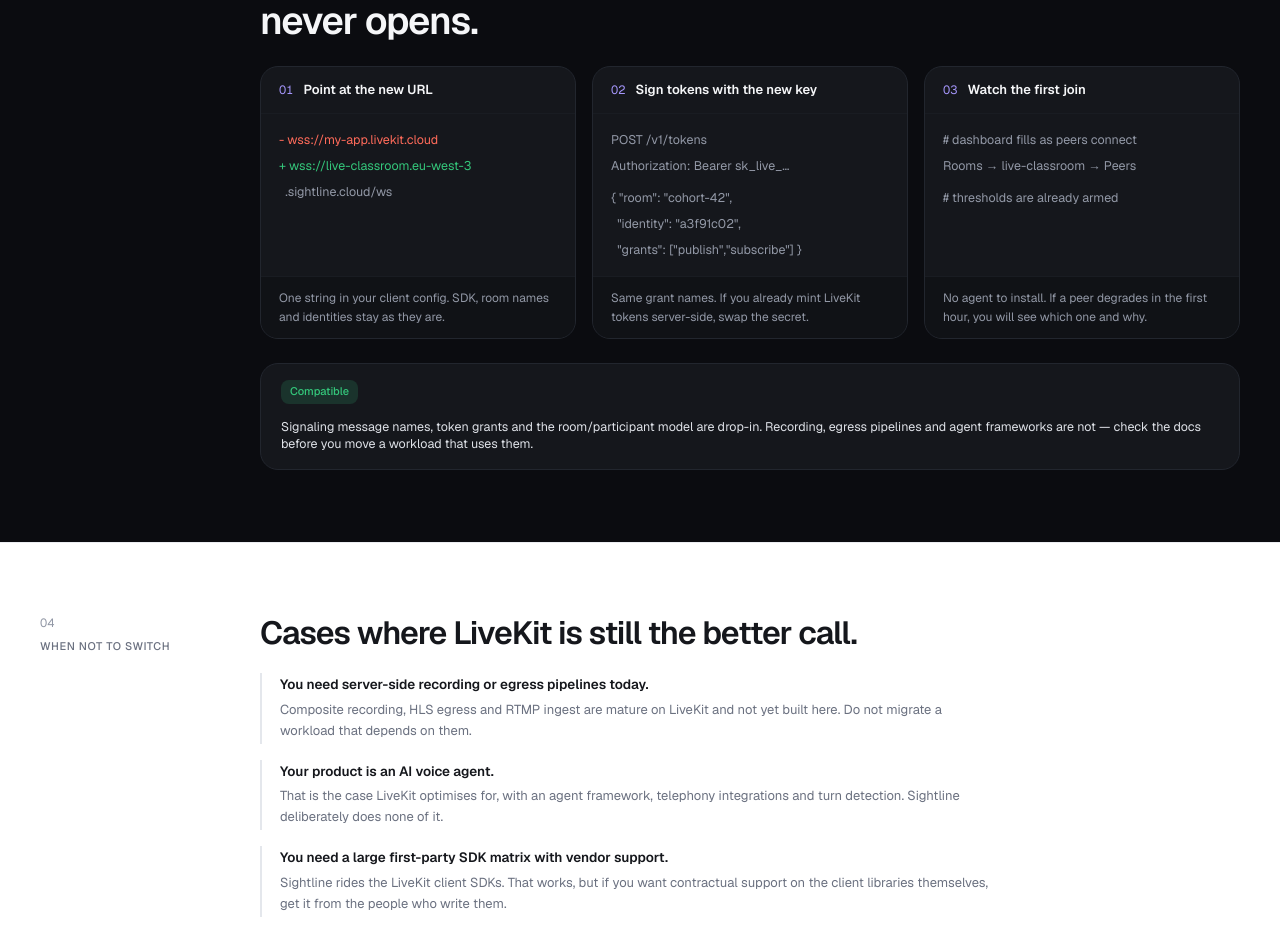
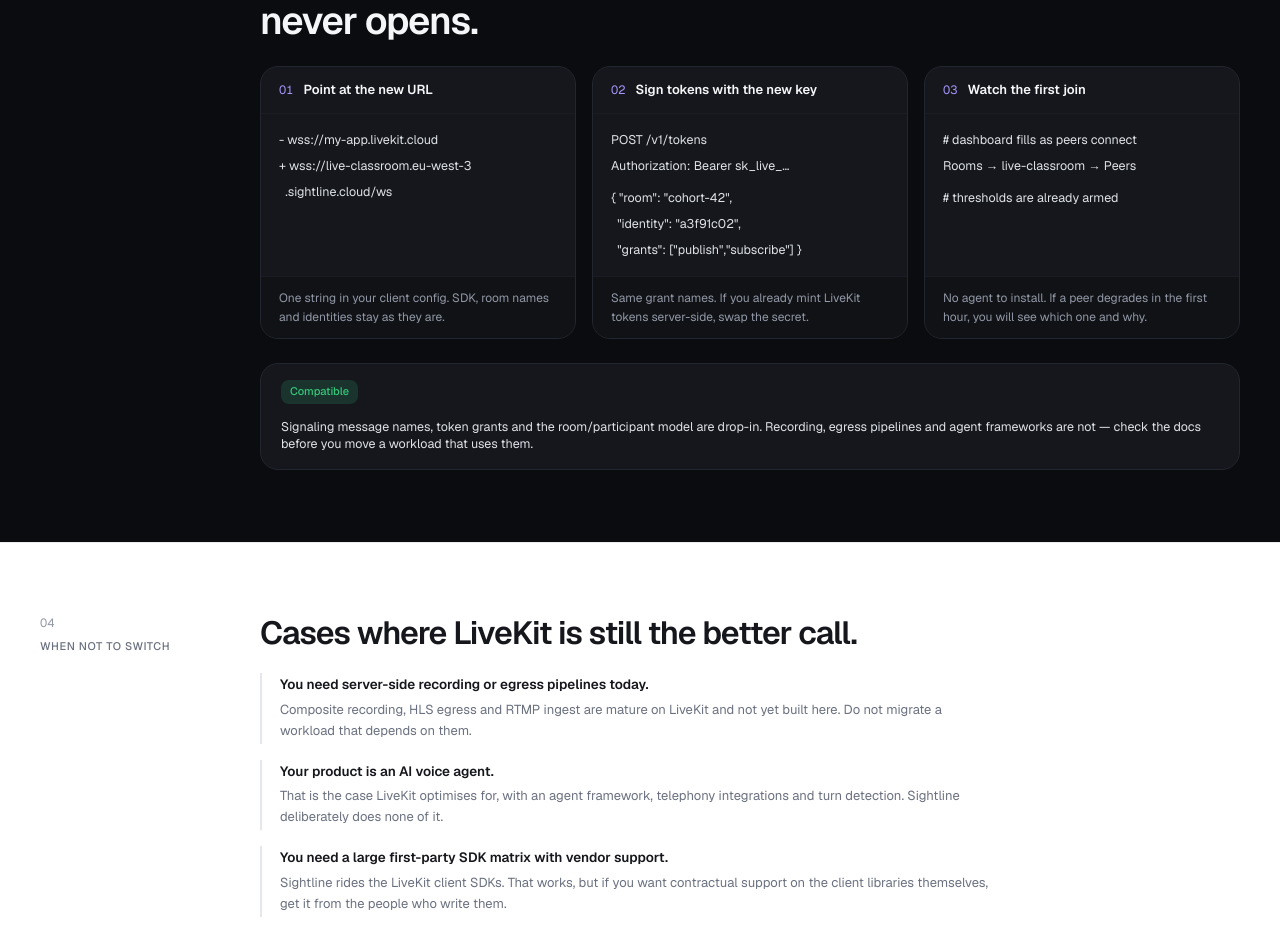
Before and after one commit to FrekiManagarm/lumyx, a Next.js app in the folder apps/web/: page /compare/livekit in a window 1280 px wide. Shown: the part 2765-3692 px from the top of the page. Built offline with nearby package versions, Linux system fonts and the light colour scheme.

Commit message:
fix(web): drop per-line diff colouring in MigrationSteps, match source

```diff
--- a/apps/web/app/compare/livekit/_sections/MigrationSteps.module.css
+++ b/apps/web/app/compare/livekit/_sections/MigrationSteps.module.css
@@ -103,23 +103,16 @@
   flex: 1;
 }
 
-/* Global constraint: diff lines starting with `-` read as --danger, `+` as --ok, the rest as
-   --text-muted. The source itself renders every line in a flat var(--text-body) (no per-line
-   colour at all) — this is a deliberate divergence from the literal handoff HTML, following the
-   explicit instruction in the task brief's global constraints instead. See task-9-report.md. */
+/* Compare LiveKit.dc.html:153-155 — every line of `st.lines` renders identically: flat
+   var(--text-body), no colour keyed off the `-`/`+` prefix. A prior pass here added per-line
+   danger/ok colouring on a brief instruction that turned out not to trace to the design and that
+   also contradicted the design system's own rule (colour signals a crossed threshold, never
+   decoration) — reverted. See task-9-report.md. */
 .line {
   font-size: 12.5px;
   line-height: 1.6;
+  color: var(--text-body);
   white-space: pre-wrap;
-}
-.lineRemoved {
-  color: var(--danger);
-}
-.lineAdded {
-  color: var(--ok);
-}
-.lineNeutral {
-  color: var(--text-muted);
 }
 
 .cardNote {
--- a/apps/web/app/compare/livekit/_sections/MigrationSteps.tsx
+++ b/apps/web/app/compare/livekit/_sections/MigrationSteps.tsx
@@ -2,19 +2,15 @@
 import { STEPS } from '@/content/compare';
 import s from './MigrationSteps.module.css';
 
-// Diff-line colour per the task's global constraints: `-` reads as --danger, `+` as --ok, the
-// rest as --text-muted (see the comment above .line in MigrationSteps.module.css for why this
-// diverges from the source's own flat colouring).
-function lineClass(line: string): string {
-  if (line.startsWith('-')) return s.lineRemoved;
-  if (line.startsWith('+')) return s.lineAdded;
-  return s.lineNeutral;
-}
-
 // Source: Compare LiveKit.dc.html:137-169 — `<div class="theme-dark" id="migrate">` (task-9-brief
 // correction 5) wrapping the third sticky-rail section (rail index "03" / label "Migration", not
 // itself sticky — see the module.css comment). Three step cards, diffs rendered in Geist, and a
-// "Compatible" badge bar.
+// "Compatible" badge bar. Every line in `st.lines` renders identically in the source
+// (Compare LiveKit.dc.html:153-155 — flat var(--text-body), no colour keyed off the `-`/`+`
+// prefix); an earlier pass here added per-line danger/ok colouring on the strength of a brief
+// instruction that turned out to be the brief author's own invention, not the design's, and it
+// also broke the design system's rule that colour always signals a crossed threshold, never
+// decoration. Reverted — see task-9-report.md.
 export function MigrationSteps() {
   return (
     <div
@@ -47,7 +43,7 @@
                   </div>
                   <div className={s.cardLines}>
                     {step.lines.map((line, i) => (
-                      <span key={i} className={`${s.line} ${lineClass(line)}`}>
+                      <span key={i} className={s.line}>
                         {line}
                       </span>
                     ))}
```
